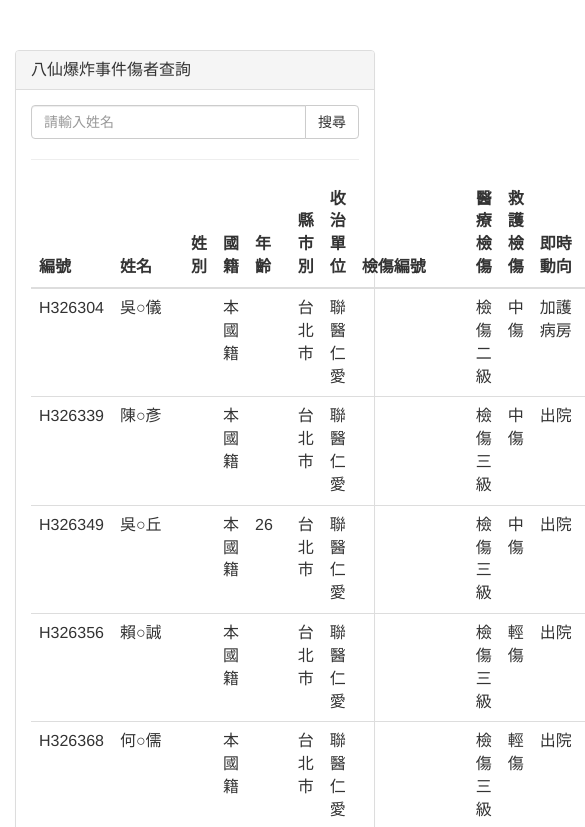
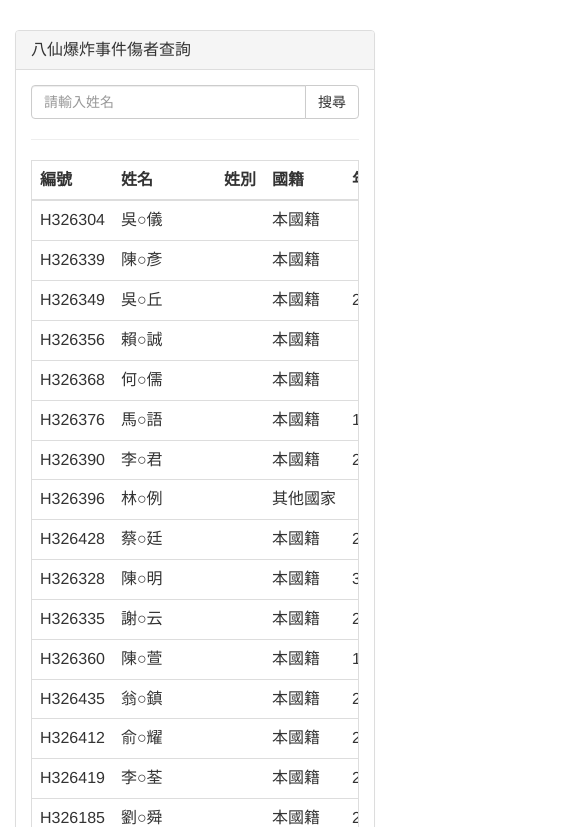
Before and after one commit to LeeChSien/DustExplosions, a website: page index.html in a window 390 px wide. Shown: the top 827 px of the page, 585 px wide, since content can reach past the window. Drawn offline with nearby package versions, Linux system fonts and the light colour scheme.

Commit message:
add responsive table

```diff
--- a/index.html
+++ b/index.html
@@ -10,7 +10,7 @@
     <script src="public/js/search_app.js"></script>
     <style>
       body {
-        padding-top: 50px;
+        padding-top: 30px;
       }
     </style>
   </head>
@@ -32,6 +32,7 @@
             </div><!-- /.col-lg-6 -->
           </div><!-- /.row -->
           <hr>
+          <div class="table-responsive">
             <table class="table table-hover">
               <thead>
                 <tr>
@@ -71,5 +72,6 @@
           </div>
         </div>
       </div>
+    </div>
   </body>
 </html>
```
Lines whose indentation alone changed are shown as unchanged.
